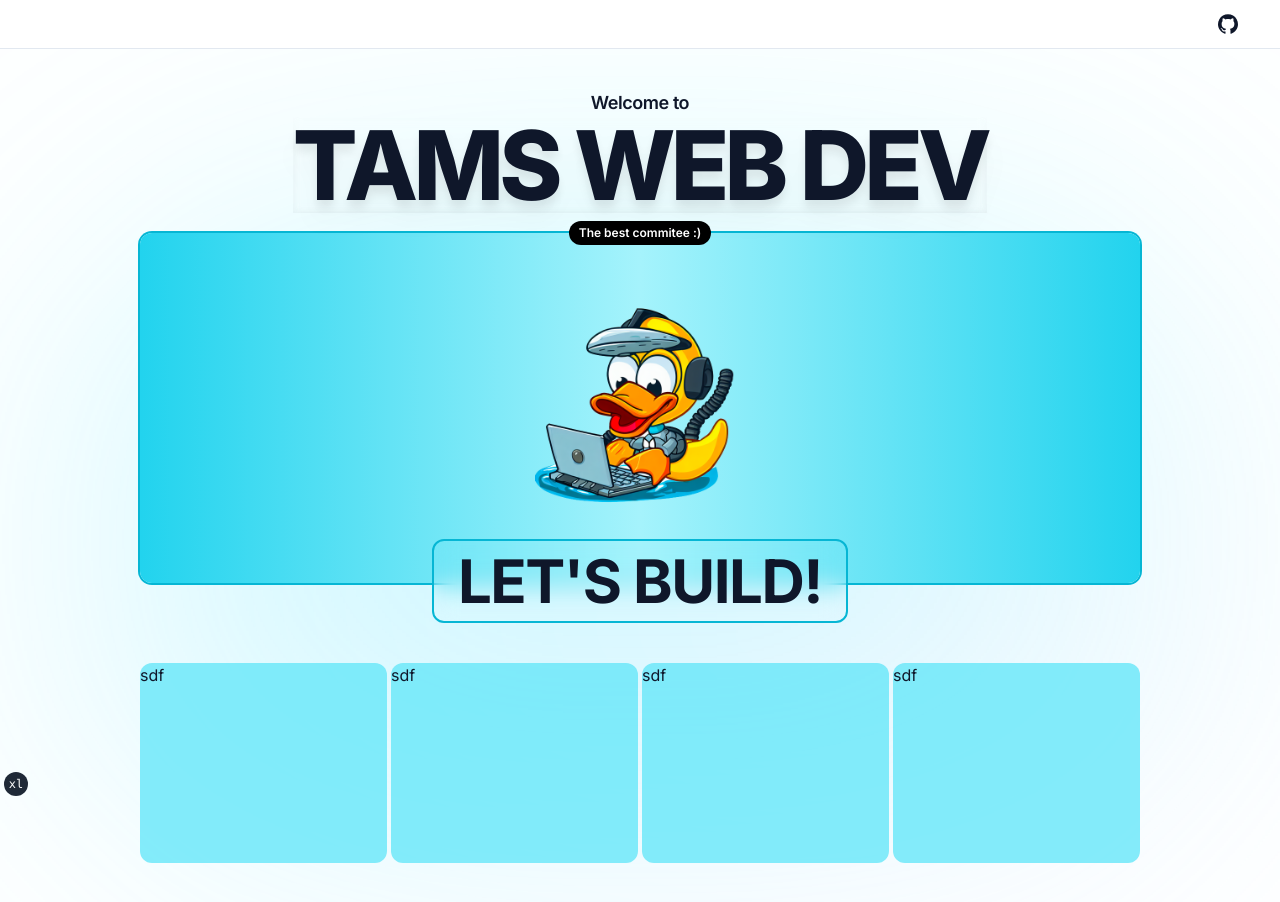
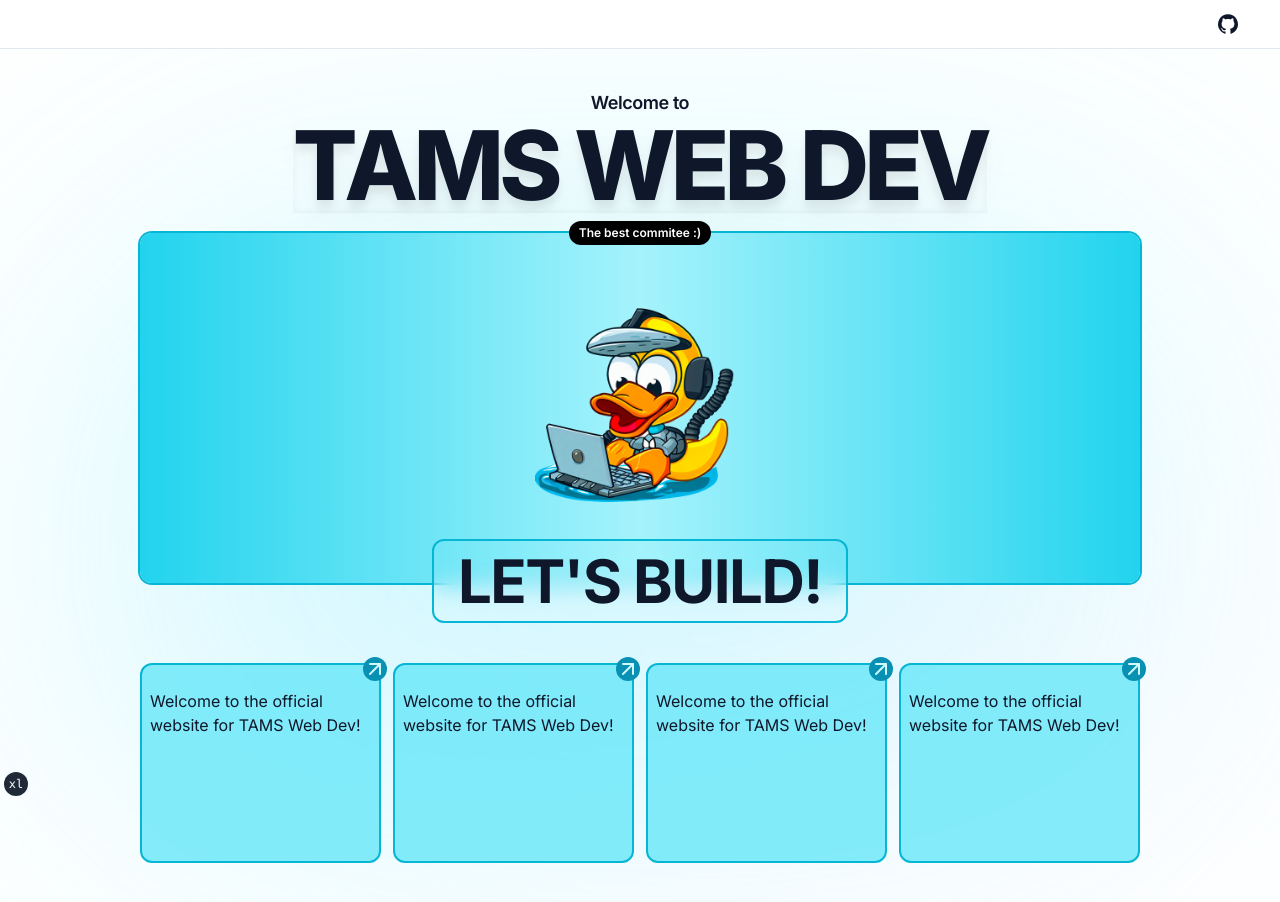
Before and after one commit to cso-webdev/club-website, a Next.js app: page / in a window 1280 px wide. Built offline with nearby package versions, Linux system fonts and the light colour scheme.

Commit message:
feat: Add Cards

```diff
--- a/app/page.tsx
+++ b/app/page.tsx
@@ -1,5 +1,8 @@
 import Image from "next/image"
+import { ArrowUpRight } from "lucide-react"
 import image from "public/cyborgduck.png"
+import Link from "next/link"
+
 export default function IndexPage() {
   return (
     <section className="container grid items-center gap-6 pb-8 pt-6 md:py-10">
@@ -19,7 +22,11 @@ export default function IndexPage() {
             </div>
           </div>
           <div className="-z-10 flex h-[350px] w-full items-center justify-center rounded-xl bg-gradient-to-r from-cyan-400 via-cyan-200 to-cyan-400 ring-2 ring-cyan-500 sm:-my-2 lg:-my-3">
-            <Image src={image} alt="Cyborg Duck" className="max-h-[60%] object-scale-down" />
+            <Image
+              src={image}
+              alt="Cyborg Duck"
+              className="max-h-[60%] object-scale-down"
+            />
           </div>
           <div className="flex max-w-[980px] flex-col">
             <div className="-mt-7 cursor-default rounded-xl border-2 border-cyan-500 p-2.5 px-6 font-sans text-4xl font-bold tracking-tight backdrop-blur-md transition-all ease-in-out hover:tracking-widest sm:text-5xl lg:-mt-8 lg:text-6xl">
@@ -27,19 +34,49 @@ export default function IndexPage() {
             </div>
           </div>
           <div className="grad-back absolute -z-20 my-10 flex h-[500px] w-full flex-1 bg-cyan-200"></div>
-          <div className="mt-10 grid h-[200px] w-full  grid-cols-2 gap-1 md:grid-cols-4">
-            <div className="w-full rounded-xl bg-cyan-300 bg-opacity-80">
-              sdf
+          {/* <div className="mt-10 h-[200px] w-full gap-1 rounded-xl border-2 border-cyan-500 px-4 py-4 text-xl">
+            Welcome to the official website for TAMS Web Dev! <br />
+            <br />
+            Here you can access written and video resources to take you from 0
+            coding experience to web wizard
+            <span className="inline-block align-middle mr-1">
+              <Wand2 />
+            </span>
+            created by your committee heads!
+          </div> */}
+          <div className="mt-10 grid h-[200px] w-full grid-cols-2 gap-3 md:grid-cols-4">
+            <Link href="" className="w-full relative group p-2 pt-6 flex rounded-xl bg-cyan-300 bg-opacity-80 border-cyan-500 border-2">
+              <div className="!space-y-5">
+                Welcome to the official website for TAMS Web Dev!
               </div>
-              <div className="w-full  rounded-xl bg-cyan-300 bg-opacity-80">
-              sdf
+              <div className="absolute text-cyan-100 top-0 right-0 translate-x-2 -translate-y-2 bg-cyan-600 rounded-xl">
+                <ArrowUpRight />
               </div>
-              <div className="w-full rounded-xl bg-cyan-300 bg-opacity-80">
-              sdf
+            </Link>
+            <Link href="" className="w-full relative group p-2 pt-6 flex rounded-xl bg-cyan-300 bg-opacity-80 border-cyan-500 border-2">
+              <div className="!space-y-5">
+                Welcome to the official website for TAMS Web Dev!
               </div>
-              <div className="w-full rounded-xl bg-cyan-300 bg-opacity-80">
-              sdf
+              <div className="absolute text-cyan-100 top-0 right-0 translate-x-2 -translate-y-2 bg-cyan-600 rounded-xl">
+                <ArrowUpRight />
               </div>
+            </Link>
+            <Link href="" className="w-full relative group p-2 pt-6 flex rounded-xl bg-cyan-300 bg-opacity-80 border-cyan-500 border-2">
+              <div className="!space-y-5">
+                Welcome to the official website for TAMS Web Dev!
+              </div>
+              <div className="absolute text-cyan-100 top-0 right-0 translate-x-2 -translate-y-2 bg-cyan-600 rounded-xl">
+                <ArrowUpRight />
+              </div>
+            </Link>
+            <Link href="" className="w-full relative group p-2 pt-6 flex rounded-xl bg-cyan-300 bg-opacity-80 border-cyan-500 border-2">
+              <div className="!space-y-5">
+                Welcome to the official website for TAMS Web Dev!
+              </div>
+              <div className="absolute text-cyan-100 top-0 right-0 translate-x-2 -translate-y-2 bg-cyan-600 rounded-xl">
+                <ArrowUpRight />
+              </div>
+            </Link>
           </div>
         </div>
       </div>
```
